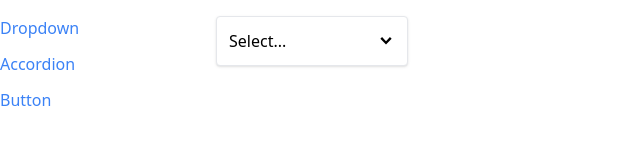
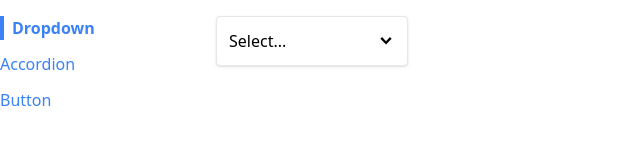
Before and after one commit to Laleh-S/react-components, a React (Create React App) app: page / in a window 1280 px wide. Shown: the top 160 px of the page, without its empty margins (0-640 px from the left). Built offline with nearby package versions, Linux system fonts and the light colour scheme.

Commit message:
sidebar navigation activeClassName styling

```diff
--- a/src/components/Link.js
+++ b/src/components/Link.js
@@ -16,15 +16,22 @@
 // then we don't want to go through this behavior. Instead we want to allow the browser to handle the navigation event as usual
 // and attempt to open up a new tab.
 
+
 import classNames from "classnames";
 import useNavigation from "../hooks/use-navigation";
 
 
-function Link({ to, children, className }){
+
+function Link({ to, children, className,  activeClassName}){
     // That's gonna give us back the entire object that we are sharing.
-    const { navigate } = useNavigation();
+    const { navigate, currentPath } = useNavigation();
 
-    const classes = classNames("text-blue-500", className);
+    const classes = classNames(
+        "text-blue-500",
+        className,
+        // if "currentPath" === "to" prop, then we want to add a className of "activeClassName"
+        (currentPath === to && activeClassName)
+        );
 
     const handleClick = (event) => {
         console.log(event) //keep for testing the code bellow on console  //! ①
--- a/src/components/Sidebar.js
+++ b/src/components/Sidebar.js
@@ -18,7 +18,17 @@ function Sidebar () {
     ];
 
     const renderedLinks = links.map((link) => {
-        return <Link key={link.label} to={link.path} className="mb-3"> {link.label} </Link>;
+        return (
+        <Link
+        key={link.label}
+        to={link.path}
+        className="mb-3"
+        activeClassName="font-bold border-l-4 border-blue-500 pl-2"
+        >
+
+        {link.label}
+        </Link>
+        );
     });
 
     return (
```
